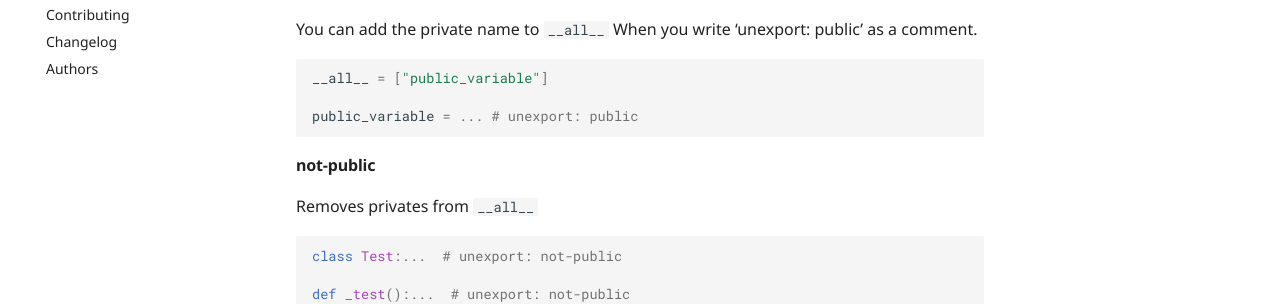
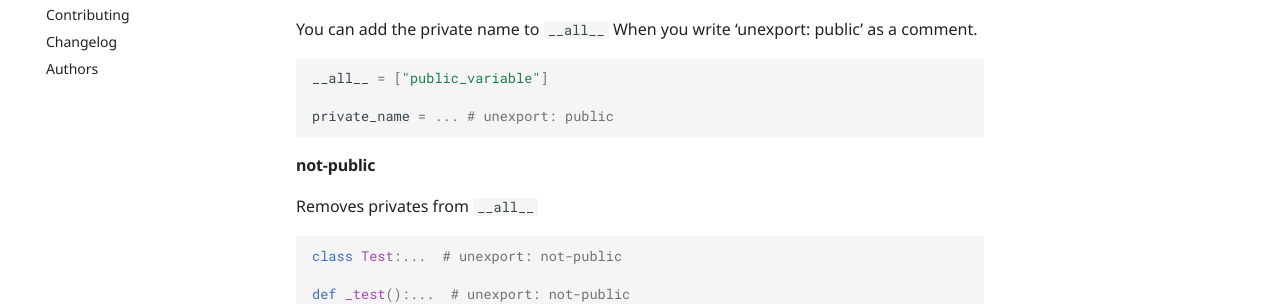
Before and after one commit to hakancelikdev/unexport, an MkDocs documentation site: the page built from docs/tutorials/supported-behaviors.md, in a window 1280 px wide. Shown: the part 204-508 px from the top of the page. Built offline with MkDocs 1.6.1 and Material for MkDocs 9.7.7, drawn with Linux system fonts in a browser that asks for light colours; comment, search, counter and statistics services are not loaded; the version menu is left out.

Commit message:
Update docs/tutorials/supported-behaviors.md

````diff
--- a/docs/tutorials/supported-behaviors.md
+++ b/docs/tutorials/supported-behaviors.md
@@ -5,7 +5,7 @@
 ```python
 __all__ = ["public_variable"]
 
-public_variable = ... # unexport: public
+private_name = ... # unexport: public
 ```
 
 ## not-public
````
